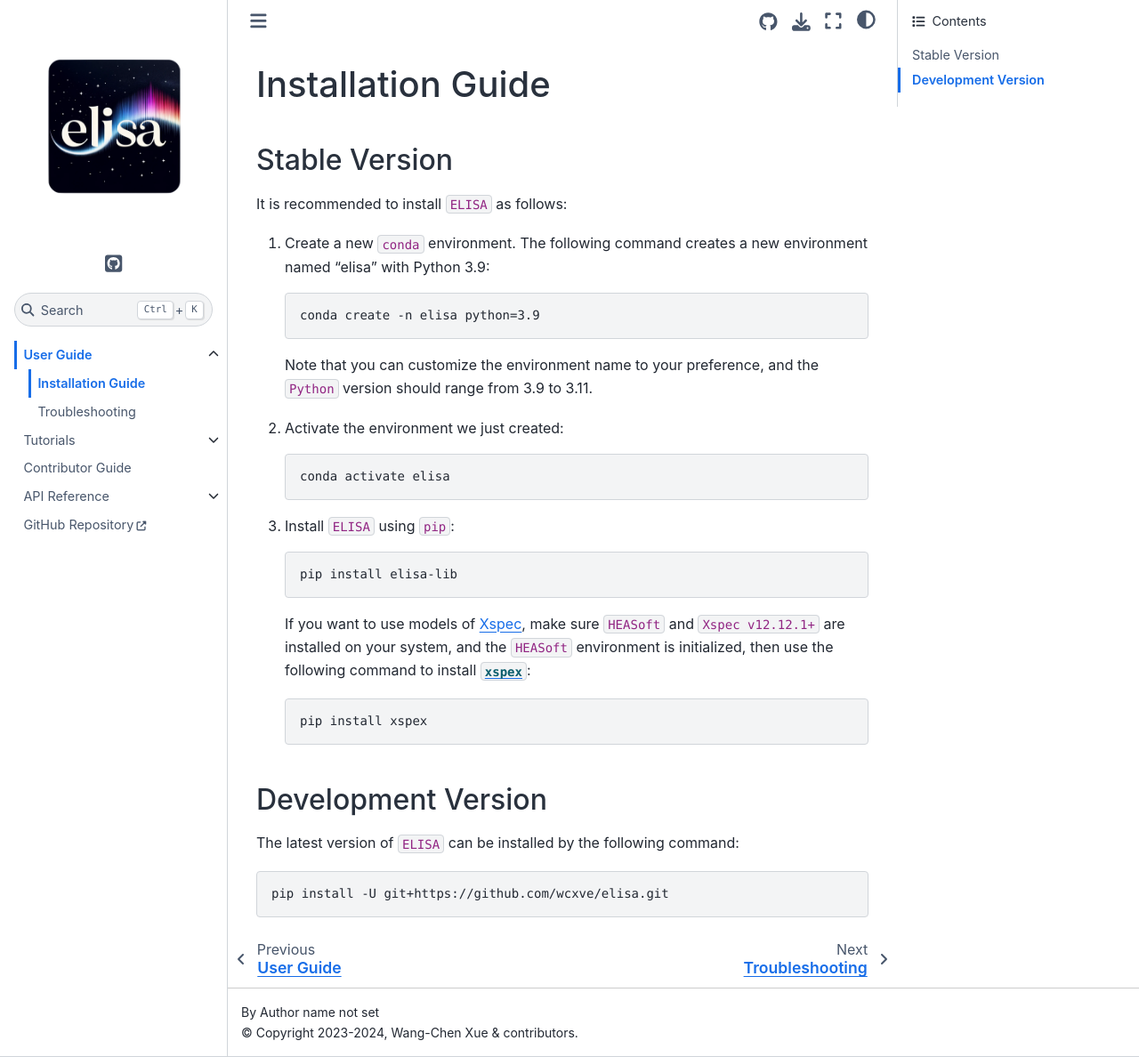
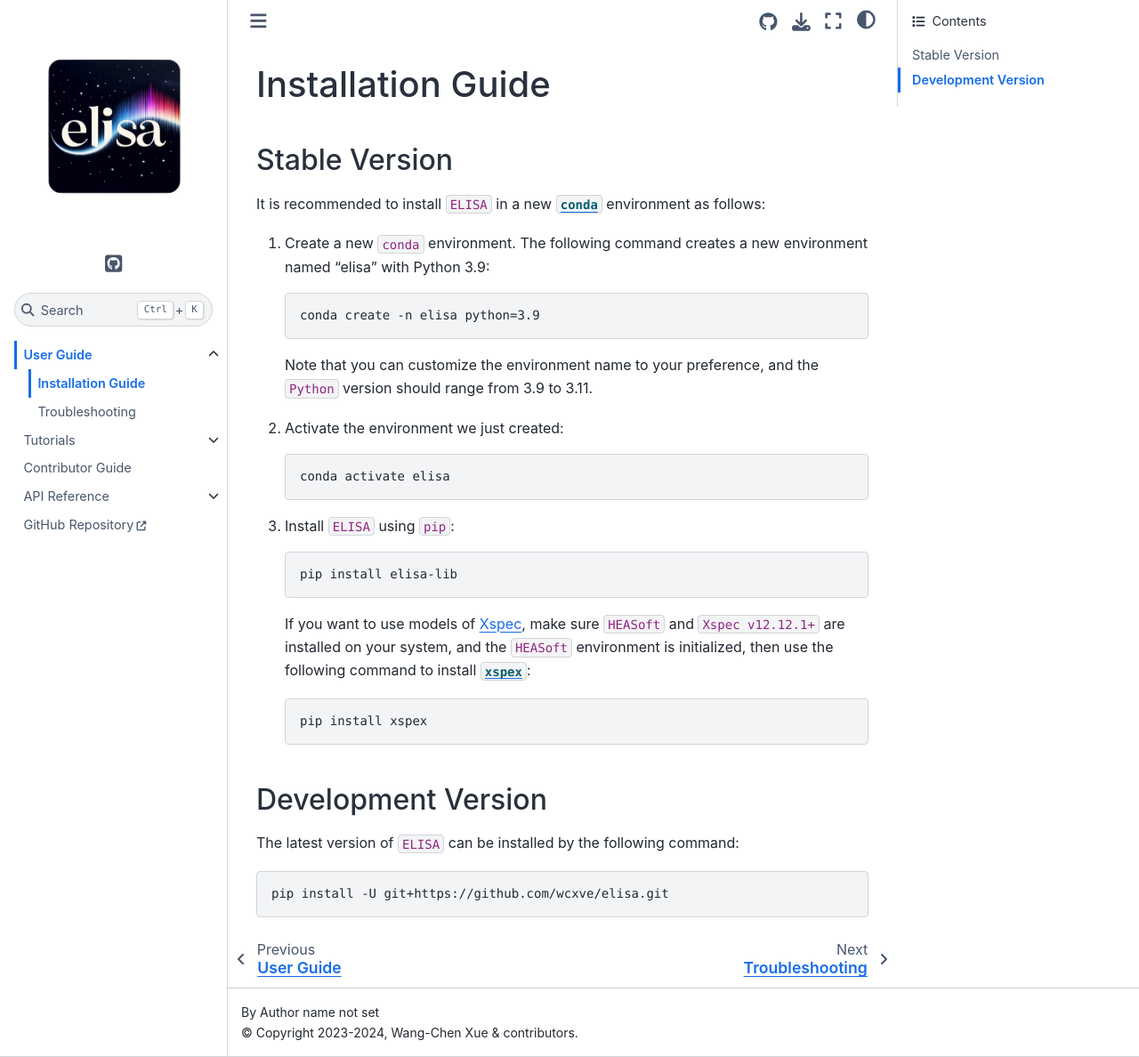
Before and after one commit to wcxve/elisa, a Sphinx documentation site: the page built from docs/installation.md, in a window 1280 px wide and 1188 px high. Shown: the whole window at 89% size. Built offline with Sphinx 7.4.7 and the Sphinx Book theme 1.1.4, drawn with Linux system fonts in a browser that asks for light colours; pages that are not in the unit, such as notebooks, are missing from menus.

Commit message:
update installation.md

```diff
--- a/docs/installation.md
+++ b/docs/installation.md
@@ -4,7 +4,8 @@
 
 ## Stable Version
 
-It is recommended to install ``ELISA`` as follows:
+It is recommended to install ``ELISA`` in a new [``conda``](https://docs.conda.io/projects/conda/en/stable/user-guide/getting-started.html)
+environment as follows:
 
 1. Create a new ``conda`` environment. The following command creates a new
    environment named "elisa" with Python 3.9:
```
